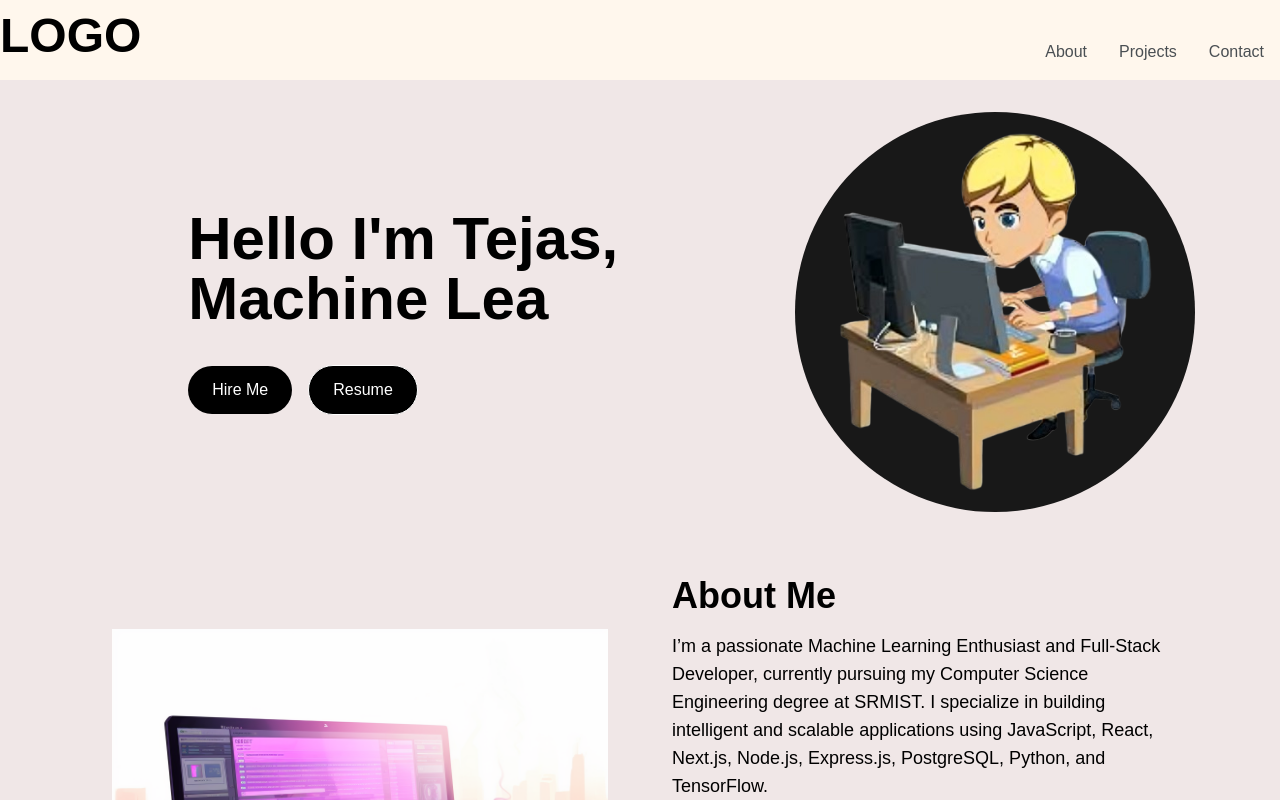
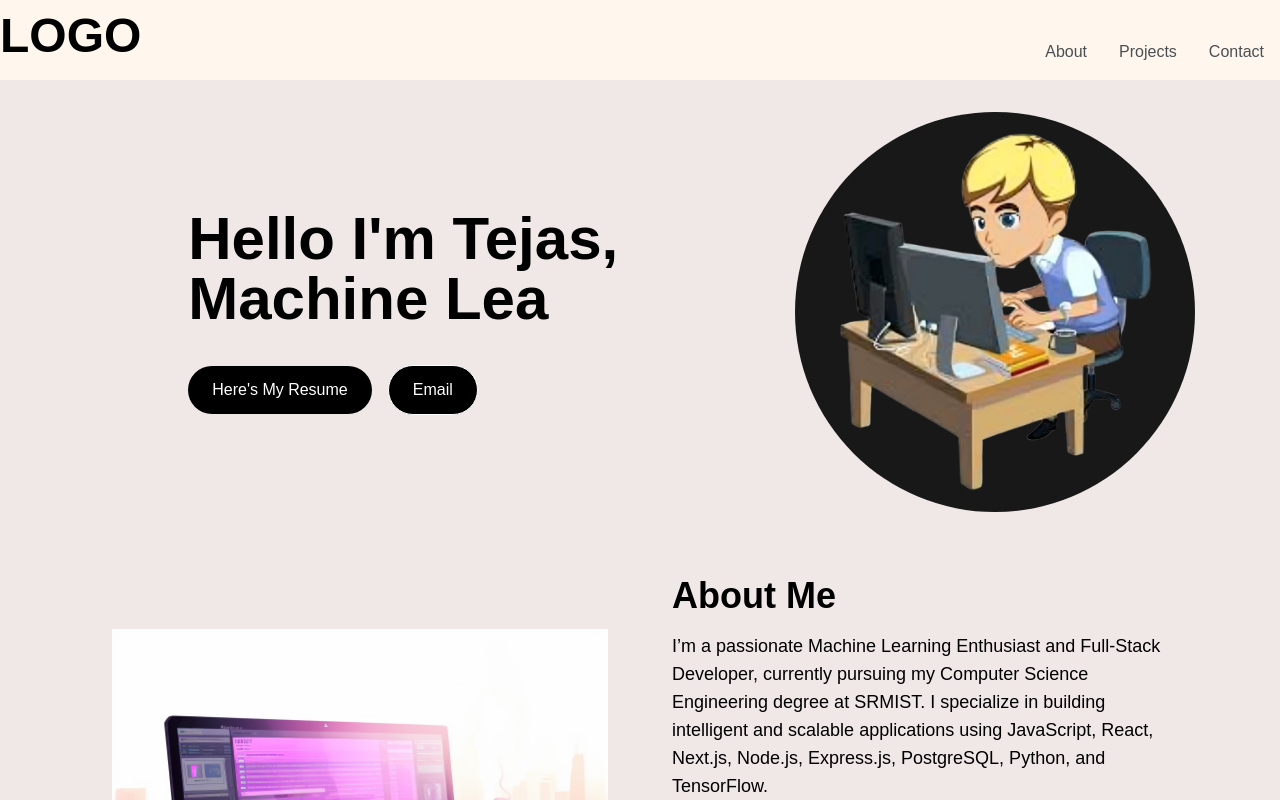
Before and after one commit to tejas527/portfolio, a Next.js app: page / in a window 1280 px wide. Shown: the top 800 px of the page. Built offline with nearby package versions, Linux system fonts and the light colour scheme.

Commit message:
fourth commit

```diff
--- a/src/components/AboutSection.jsx
+++ b/src/components/AboutSection.jsx
@@ -29,11 +29,11 @@ const TAB_DATA = [
         id:"education",
         content: (
             <ul>
-                <li className='text-bold'>B.Tech. Computer Science and Engineering </li>
+                <li className='text-bold list-disc pl-2'>B.Tech. Computer Science and Engineering </li>
                 <li>S.R.M. Institue of Science and Technology, KTR</li>
-                <li className='text-bold'>High School  </li>
+                <li className='text-bold list-disc pl-2'>High School  </li>
                 <li>Namo Rims Junior College, Pune </li>
-                <li className='text-bold'>Middle School </li>
+                <li className='text-bold list-disc pl-2'>Middle School </li>
                 <li>Pawar Public School, Pune</li>
             </ul>
         )
@@ -42,7 +42,7 @@ const TAB_DATA = [
         title:"Certifications",
         id:"certifications",
         content: (
-            <ul>
+            <ul className='list-disc pl-2'>
                 <li>NPTEL in Java</li>
             </ul>
         )
--- a/src/components/HeroSection.jsx
+++ b/src/components/HeroSection.jsx
@@ -30,8 +30,8 @@ const HeroSection = () => {
 
                 </p>
                 <div className=''>
-                    <button className='px-6 py-3 w-full sm:w-fit rounded-full mr-4 bg-black hover:bg-slate-800 text-white'>Hire Me</button>
-                    <button className='px-6 py-3 w-full sm:w-fit rounded-full bg-black hover:bg-slate-500 text-white border border-white mt-3'>Resume</button>
+                    <button className='px-6 py-3 w-full sm:w-fit rounded-full mr-4 bg-black hover:bg-slate-800 text-white'>Here's My Resume</button>
+                    <button className='px-6 py-3 w-full sm:w-fit rounded-full bg-black hover:bg-slate-500 text-white border border-white mt-3'>Email</button>
                 </div>
             </div>
             <div className='col-span-8 place-self-center mt-4 lg:mt-0'>
```
